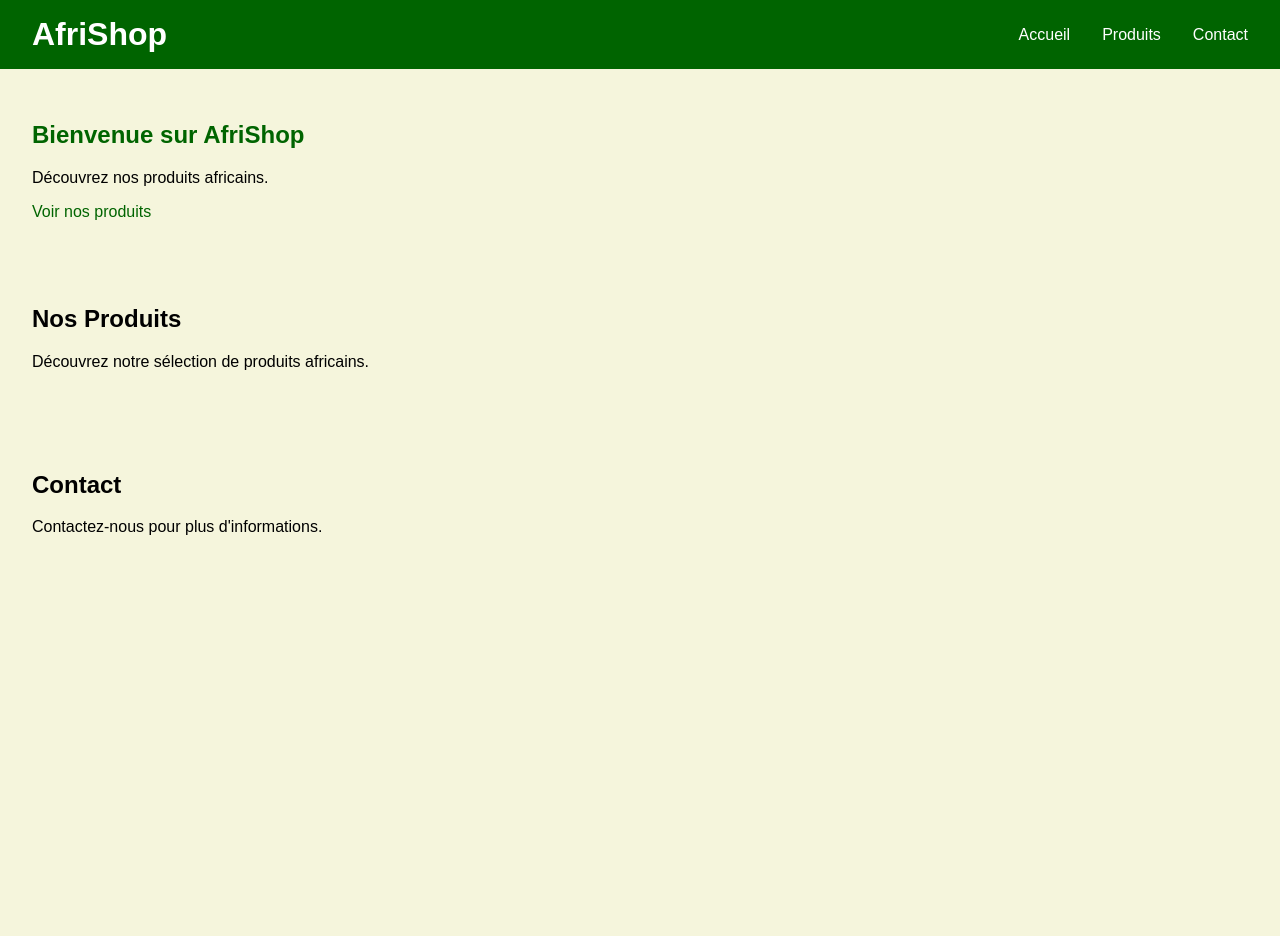
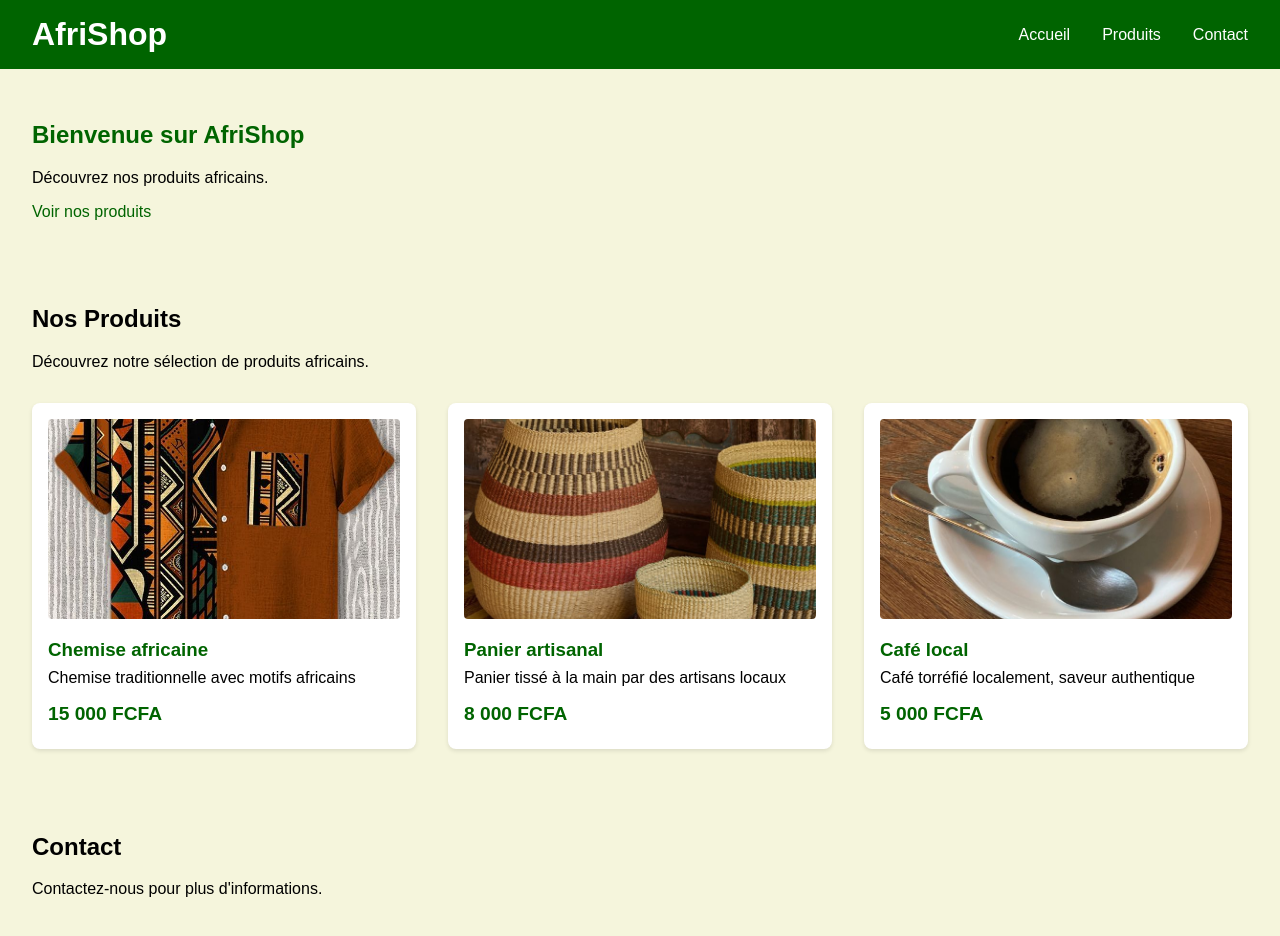
Before and after one commit to Spencer99-ops/AfriShop, a plain HTML site: page index.html in a window 1280 px wide. Before the commit the page ends 800 px from the top, so only its background shows below. Drawn offline with Linux system fonts and the light colour scheme.

Commit message:
feat: ajouter le catalogue de produits

```diff
--- a/index.html
+++ b/index.html
@@ -25,6 +25,26 @@
 <section id="produits">
   <h2>Nos Produits</h2>
   <p>Découvrez notre sélection de produits africains.</p>
+  <div class="products-grid">
+    <div class="card">
+      <img src="images/chemise africaine.jfif" alt="Chemise africaine">
+      <h3>Chemise africaine</h3>
+      <p>Chemise traditionnelle avec motifs africains</p>
+      <p class="price">15 000 FCFA</p>
+    </div>
+    <div class="card">
+      <img src="images/panier artisanal.jfif" alt="Panier artisanal">
+      <h3>Panier artisanal</h3>
+      <p>Panier tissé à la main par des artisans locaux</p>
+      <p class="price">8 000 FCFA</p>
+    </div>
+    <div class="card">
+      <img src="images/cafe local.jfif" alt="Café local">
+      <h3>Café local</h3>
+      <p>Café torréfié localement, saveur authentique</p>
+      <p class="price">5 000 FCFA</p>
+    </div>
+  </div>
 </section>
 <section id="contact">
   <h2>Contact</h2>
--- a/style.css
+++ b/style.css
@@ -44,3 +44,40 @@ section a {
 section a:hover {
   text-decoration: underline;
 }
+
+.products-grid {
+  display: grid;
+  grid-template-columns: repeat(auto-fit, minmax(250px, 1fr));
+  gap: 2rem;
+  margin-top: 2rem;
+}
+
+.card {
+  background-color: white;
+  border-radius: 8px;
+  padding: 1rem;
+  box-shadow: 0 2px 4px rgba(0, 0, 0, 0.1);
+}
+
+.card img {
+  width: 100%;
+  height: 200px;
+  object-fit: cover;
+  border-radius: 4px;
+}
+
+.card h3 {
+  color: darkgreen;
+  margin: 1rem 0 0.5rem 0;
+}
+
+.card p {
+  margin: 0.5rem 0;
+}
+
+.card .price {
+  font-weight: bold;
+  color: darkgreen;
+  font-size: 1.2rem;
+  margin-top: 1rem;
+}
```
Also changed, not shown: images/cafe local.jfif (added), images/chemise africaine.jfif (added), images/panier artisanal.jfif (added).
